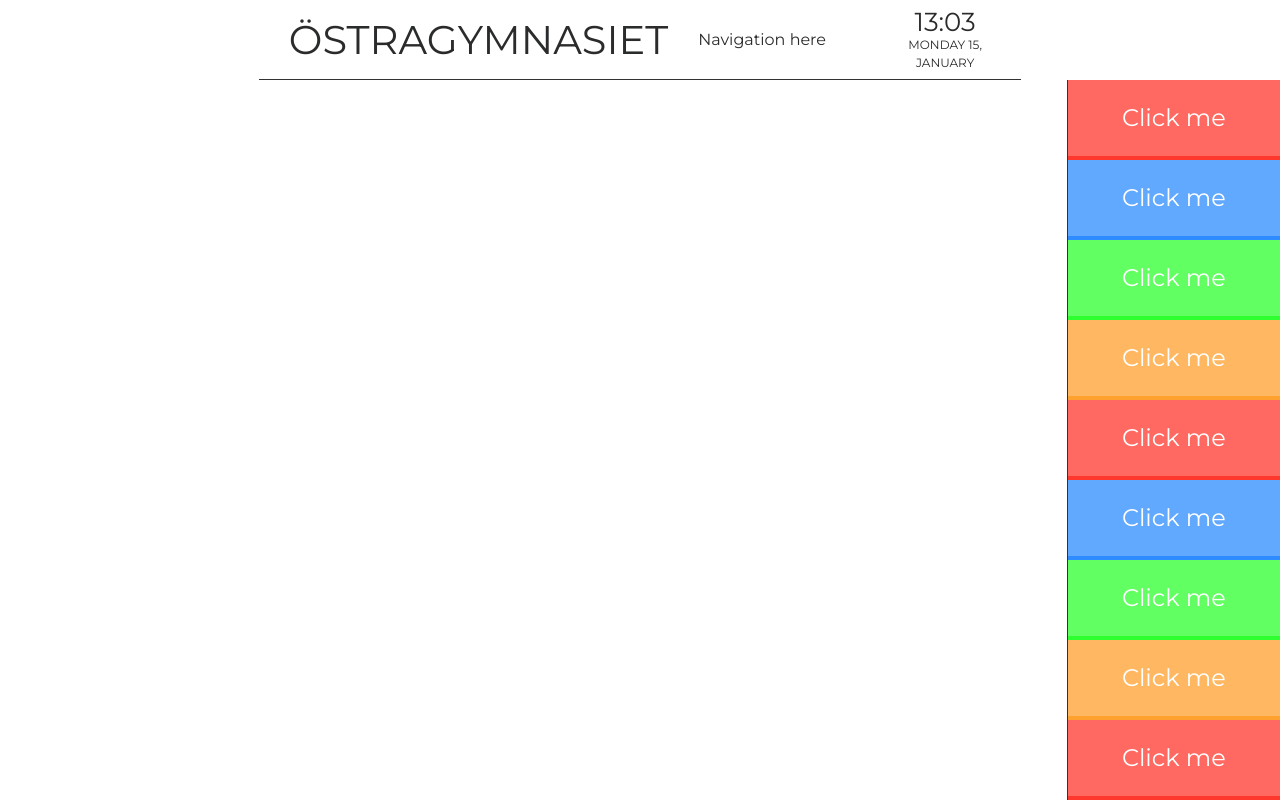
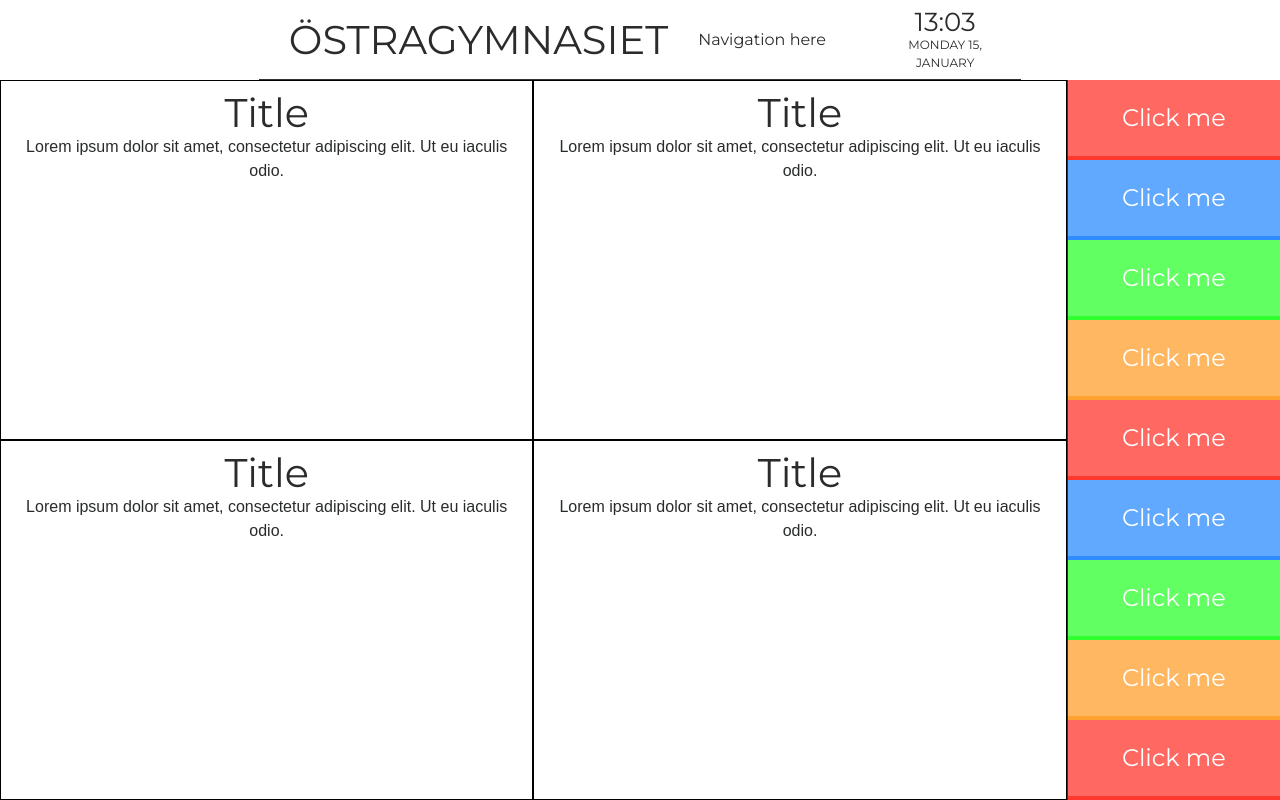
Before and after one commit to chriskilinc/expo, a React (Create React App) app: page / in a window 1280 px wide. Built offline with nearby package versions, Linux system fonts and the light colour scheme.

Commit message:
Added an ArticleWrapper and Article components with styling

```diff
--- /dev/null
+++ b/src/Components/Article.js
@@ -0,0 +1,18 @@
+import React, { Component } from 'react';
+import '../css/article.css';
+
+class Article extends Component {
+  render() {
+    return (
+      <article className="col-6">
+        <div className="article-container">
+          <h1>{this.props.title}</h1>
+          <div className="article-content">
+            {this.props.content}</div>
+        </div>
+      </article>
+    );
+  }
+}
+
+export default Article;
--- /dev/null
+++ b/src/Components/ArticleWrapper.js
@@ -0,0 +1,19 @@
+import React, { Component } from 'react';
+import '../css/article.css';
+
+import Article from './Article';
+class ArticleWrapper extends Component {
+  render() {
+    return (
+      <div className="article-wrapper container-fluid row">
+          < Article title={"Title"} content={"Lorem ipsum dolor sit amet, consectetur adipiscing elit. Ut eu iaculis odio."} />
+
+          < Article title={"Title"} content={"Lorem ipsum dolor sit amet, consectetur adipiscing elit. Ut eu iaculis odio."} />
+          < Article title={"Title"} content={"Lorem ipsum dolor sit amet, consectetur adipiscing elit. Ut eu iaculis odio."} />
+          < Article title={"Title"} content={"Lorem ipsum dolor sit amet, consectetur adipiscing elit. Ut eu iaculis odio."} />
+      </div>
+    );
+  }
+}
+
+export default ArticleWrapper;
--- a/src/Components/Content.js
+++ b/src/Components/Content.js
@@ -1,10 +1,17 @@
 import React, { Component } from 'react';
 import '../css/content.css';
 
+import ArticleWrapper from './ArticleWrapper';
+
 class Content extends Component {
+  constructor(props){
+    super(props);
+  }
   render() {
     return (
       <section className="content col-10">
+
+        < ArticleWrapper articles={this.props.articles} />
 
       </section>
     );
--- /dev/null
+++ b/src/css/article.css
@@ -0,0 +1,21 @@
+.article-wrapper{
+  padding: 0;
+  margin: 0;
+}
+
+article{
+  height:45vh;
+  background: transparent;
+  border: 1px solid #000;
+}
+.article h1{
+  font-size: 32px;
+}
+.article p{
+  font-size: 16px;
+}
+
+.article-container{
+  height: 100%;
+  padding:10px 5px;
+}
```
